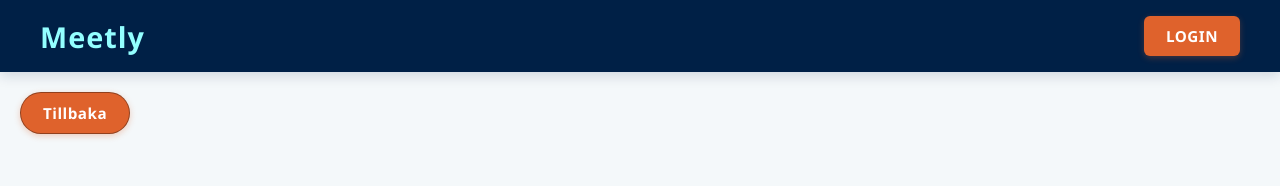
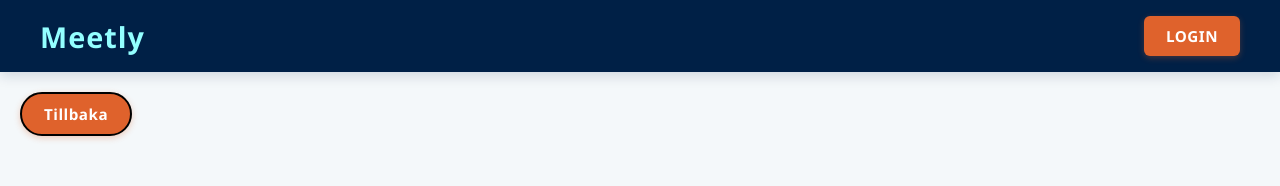
Before and after one commit to Vappelquist/Meetly, a React (Vite) app in the folder Meetly/Frontend/client/: page /login in a window 1280 px wide. Shown: the top 186 px of the page. Built offline with nearby package versions, Linux system fonts and the light colour scheme.

Commit message:
Frontend Updated

```diff
--- a/Meetly/Frontend/client/src/App.css
+++ b/Meetly/Frontend/client/src/App.css
@@ -67,7 +67,7 @@ section:has(> .header-class) {
   padding: 10px 22px;
   background-color: var(--orange);
   color: #ffffff;
-  border: 1px solid rgba(0, 0, 0, 0.35);
+  border: 2px solid rgb(0, 0, 0);
   outline: none;
   font-size: 0.95rem;
   font-weight: 600;
@@ -85,19 +85,17 @@ section:has(> .header-class) {
 .HeaderTitle-class {
 }
 
-/* Gör knappen helt genomskinlig utan ram */
 .HeaderTitle-class {
   background: none;
   border: none;
   padding: 0;
   margin: 0;
-  cursor: pointer;          /* Gör att musen blir en pekhand */
+  cursor: pointer;
   color: inherit;
   font: inherit;
   text-align: left;
 }
 
-/* Ta bort h1:ans standardmarginal så den inte flyttar knappen */
 .HeaderTitle-class h1 {
   margin: 0;
 }
@@ -123,6 +121,7 @@ section:has(> .header-class) {
   border: 1px solid var(--muted-teal);
   border-radius: 12px;
   padding: 1.25rem 1.5rem;
+  min-height: 280px;
   width: 100%;
   margin: 0;
   box-shadow: 0 6px 16px rgba(0, 32, 70, 0.08);
```
